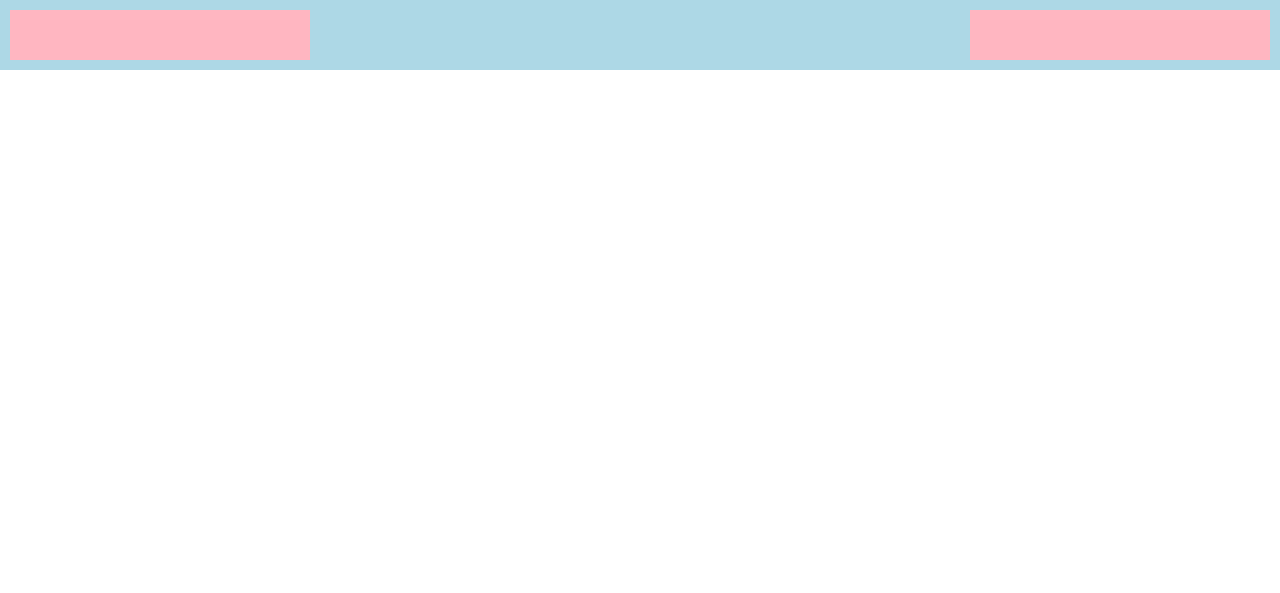
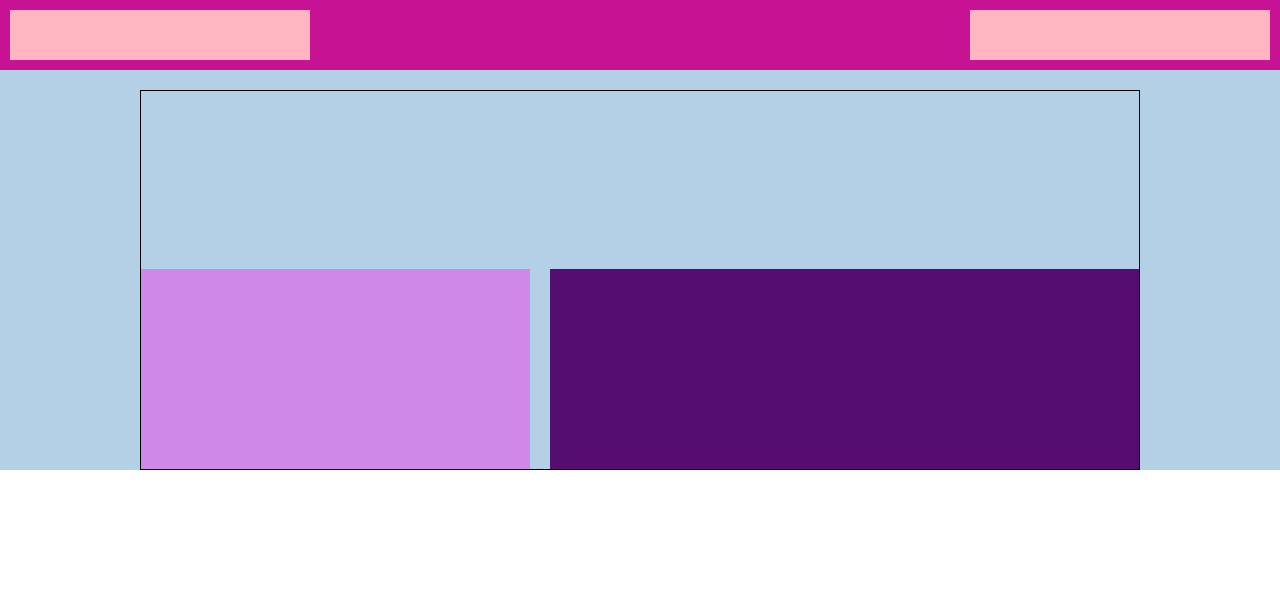
Before and after one commit to federicascognamiglio/htmlcss-dropbox, a plain HTML site: page index.html in a window 1280 px wide. Drawn offline with Linux system fonts and the light colour scheme.

Commit message:
feat: hero structure completed

```diff
--- a/css/style.css
+++ b/css/style.css
@@ -10,6 +10,9 @@ img {
 }
 
 /* UTILITIES */
+:root {
+    --hero-bg: #B4D0E6;
+}
 
 /* COMMON */
 /* Layout */
@@ -39,7 +42,7 @@ img {
     padding: 10px;
 
     /* debug */
-    background-color: #add8e6;
+    background-color: #c71294;
 }
 
 .nav-bar {
@@ -54,3 +57,39 @@ img {
     min-height: 50px;
     width: 300px;
 }
+
+/* MAIN */
+/* Hero */
+.hero-section {
+    background-color: var(--hero-bg);
+    padding-top: 20px;
+
+    /* debug */
+    height: 400px;
+}
+
+.row {
+    display: flex;
+    align-items: flex-end;
+    gap: 20px;
+
+    /* debug */
+    border: 1px solid black;
+    height: 380px;
+}
+
+.col-40 {
+    width: calc(40% - 10px);
+
+    /* debug */
+    background-color: #ce88e7;
+    height: 200px;
+}
+
+.col-60 {
+    width: calc(60% - 10px);
+
+     /* debug */
+     background-color: #550d6f;
+     height: 200px;
+}
--- a/index.html
+++ b/index.html
@@ -14,15 +14,28 @@
 <body>
     <!-- HEADER -->
     <header class="header">
+        <!-- Navigation Bar -->
         <nav class="nav-bar">
             <div class="nav-list"></div>
             <div class="nav-list"></div>
         </nav>
+        <!-- /Navigation Bar -->
     </header>
     <!-- /HEADER -->
 
     <!-- MAIN -->
-    <main></main>
+    <main>
+        <!-- Hero Section -->
+        <section class="hero-section">
+            <div class="container-big">
+                <div class="row">
+                    <div class="col-40"></div>
+                    <div class="col-60"></div>
+                </div>
+            </div>
+        </section>
+        <!-- Hero Section -->
+    </main>
     <!-- /MAIN -->
 
     <!-- FOOTER -->
```
